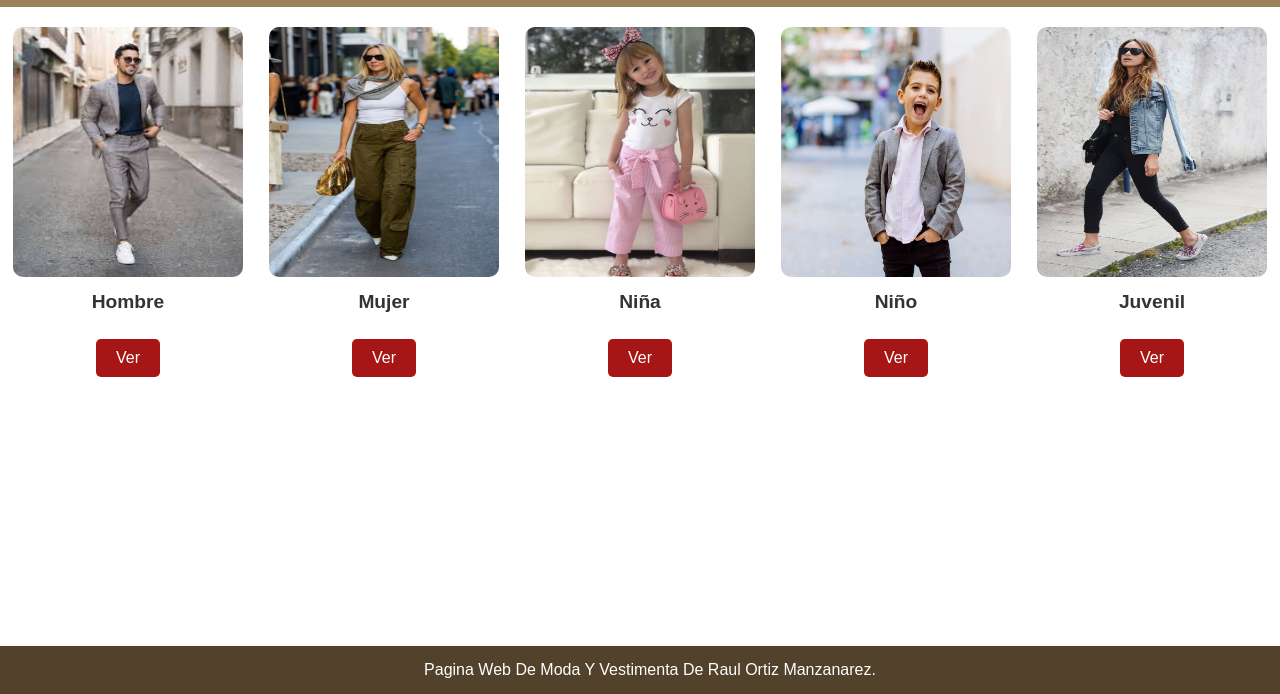
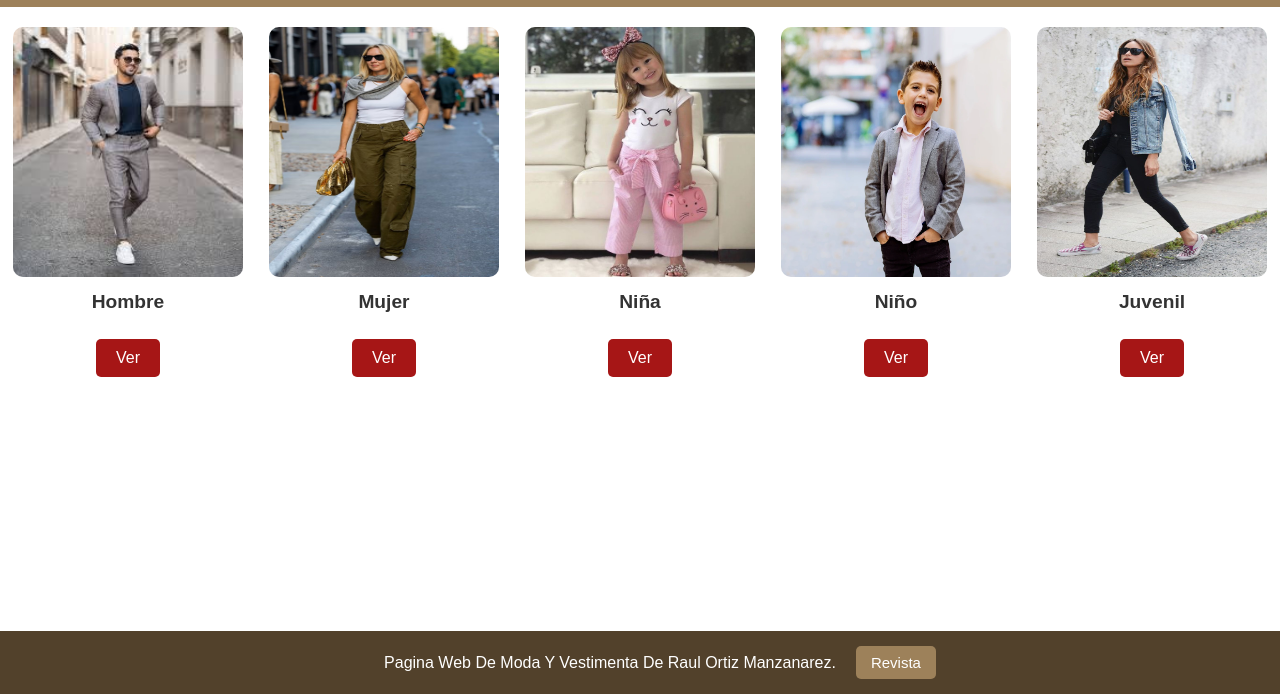
Before and after one commit to Finn554/Tienda65, a plain HTML site: page index.html in a window 1280 px wide. Shown: the part 106-800 px from the top of the page. Drawn offline with Linux system fonts and the light colour scheme.

Commit message:
Update index.html

```diff
--- a/index.html
+++ b/index.html
@@ -167,7 +167,8 @@
 <footer>
     <div class="footer-content">
         <p>Pagina Web De Moda Y Vestimenta De Raul Ortiz Manzanarez.</p>
-        <a href="Revista.html" Revista</a>
+        <a href="Revista.html" class="revista-link">Revista</a>
+
     </div>
 </footer>
 
```
